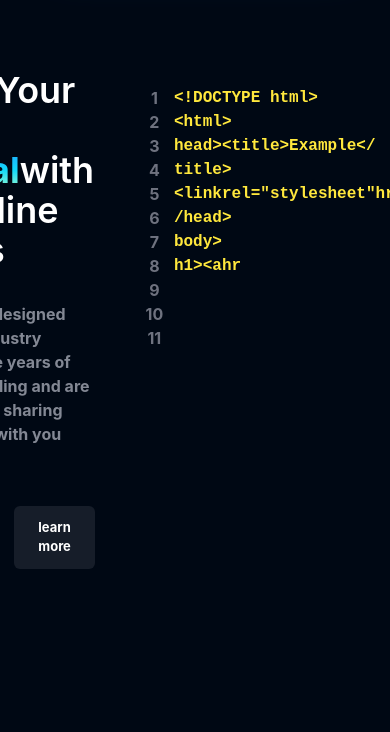
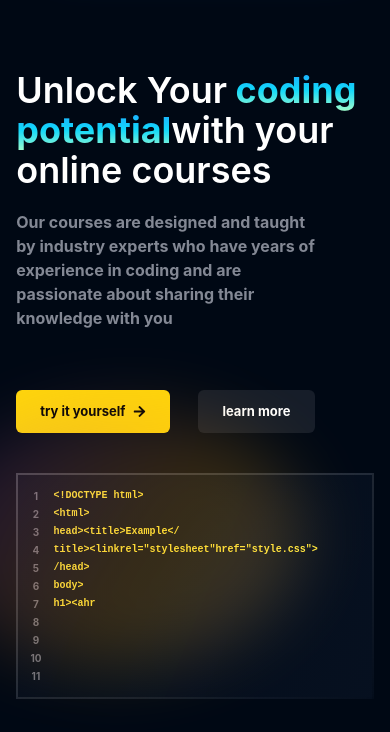
Before and after one commit to vishavjeetsinghrathore/edtechproject, a React (Create React App) app: page / in a window 390 px wide. Shown: the part 814-1546 px from the top of the page. Built offline with nearby package versions, Linux system fonts and the light colour scheme; no server answers.

Commit message:
codeblock updated

```diff
--- a/src/components/core/HomePage/CodeBlocks.js
+++ b/src/components/core/HomePage/CodeBlocks.js
@@ -7,16 +7,16 @@ import CTAButton from "./Button"
 import { TypeAnimation } from 'react-type-animation'
 
 const CodeBlocks=({
-    position,heading,subheading,ctabtn1,ctabtn2,codeblock,backgroundGradient,codeColor
+    position,heading,subheading,ctabtn1,ctabtn2,codeblock,codeColor,backgroundGradient
 })=>{
 
      return(
-        <div className={`flex ${position} my-20 justify-between gap-10`}>
+        <div className={`flex ${position} my-20 justify-between flex-col lg:gap-10 gap-10`}>
             {/*section1*/}
 
-        <div className='w-[50%] flex flex-col gap-8'>
+        <div className="w-[100%] lg:w-[50%] flex flex-col gap-8">
             {heading}
-            <div className="text-richblack-300 font-bold">
+            <div className="text-richblack-300 text-base font-bold w-[85%] -mt-3">
                 {subheading}
             </div>
             <div className="flex gap-7 mt-7">
@@ -35,8 +35,9 @@ const CodeBlocks=({
         </div>
 
         {/*section2*/}
-        <div className="h-fit flex flex-row text-10[px] w-[100%] py-4 lg:w-[500px]">
-            <div className="text-center flex flex-col w-[10%] text-richblack-400 font-inter font-bold">
+        <div className="h-fit code-border flex flex-row py-3 text-[10px] sm:text-sm leading-[18px] sm:leading-6 relative w-[100%] lg:w-[470px]">
+        {backgroundGradient}
+            <div className="text-center flex flex-col   w-[10%] select-none text-richblack-400 font-inter font-bold ">
                 <p>1</p>
                 <p>2</p>
                 <p>3</p>
@@ -49,7 +50,7 @@ const CodeBlocks=({
                 <p>10</p>
                 <p>11</p>
             </div>
-            <div className={`w-[90%] flex flex-col gap-2 font-bold font-mono pr-2 ${codeColor} pr-2`}>
+            <div className={`w-[90%] flex flex-col gap-2 font-bold font-mono ${codeColor} pr-1`}>
                 <TypeAnimation
 
                 sequence={[codeblock,10000,""]}
```
